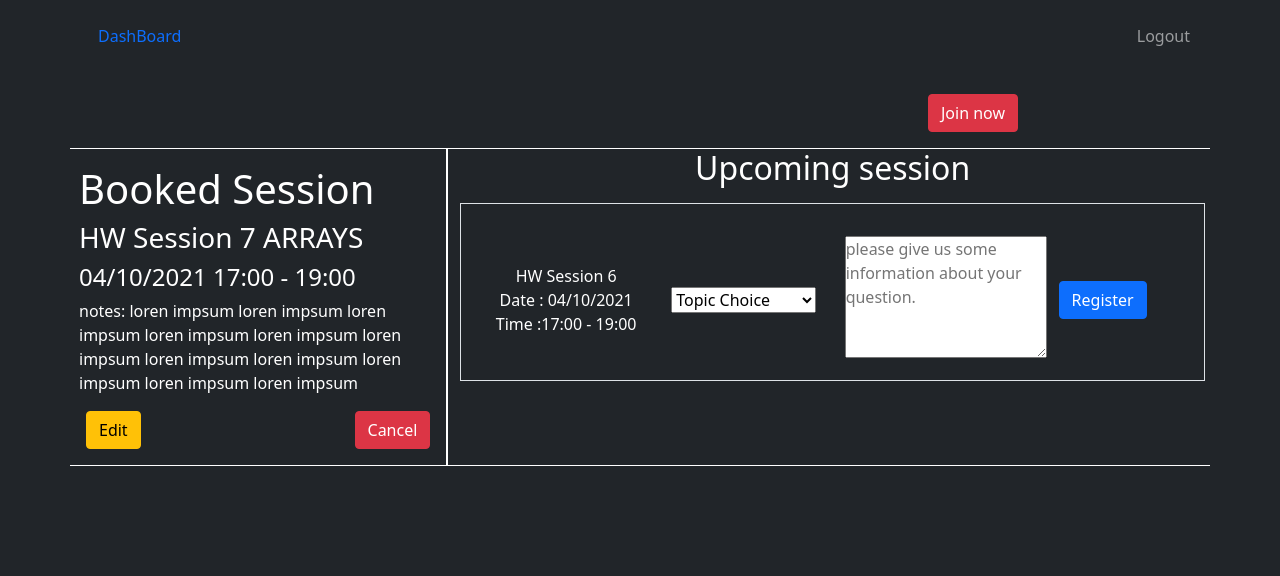
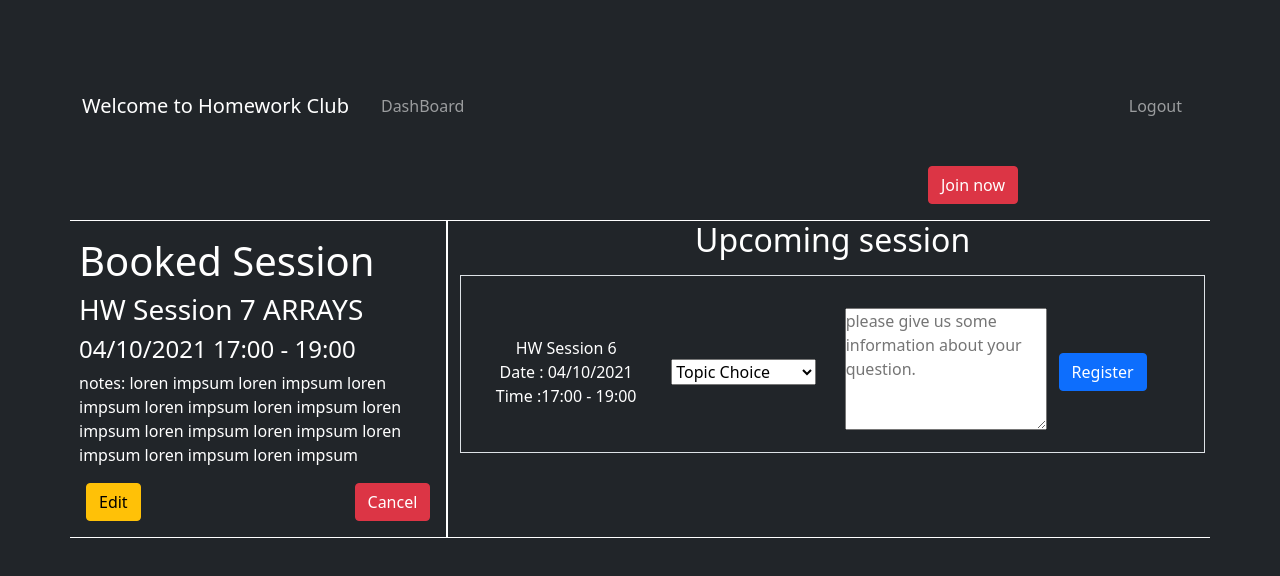
Before and after one commit to muratdemirtas2001/capgemini-hackhaton, a React (Create React App) app in the folder client/: page /dashboard in a window 1280 px wide. Shown: the top 576 px of the page. Built offline with nearby package versions, Linux system fonts and the light colour scheme; no server answers.

Commit message:
updated some component

```diff
--- a/client/src/components/Login.js
+++ b/client/src/components/Login.js
@@ -3,7 +3,7 @@ import Footer from "./Footer";
 import { Link } from "react-router-dom";
 import { useHistory } from "react-router-dom";
 // import { useGlobalContext } from "../../Context";
-import Navbar from "./Navbar";
+import Navbarcomponent from "./Navbarcomponent";
 export default function Login() {
     let history = useHistory();
     // const { loginPerson } = useGlobalContext();
@@ -48,6 +48,7 @@ export default function Login() {
                 .then((data) => {
                     localStorage.setItem("users", data.token);
                     console.log("login recived data.token is", data.token);
+                    console.log("sdsd",data);
                     if (data.auth === "success") {
                         console.log(data);
                         history.push("/dashboard");
@@ -72,7 +73,7 @@ export default function Login() {
     };
     return (
         <div>
-            <Navbar />
+            <Navbarcomponent />
             <section className="bg-dark text-light p-5 pt-lg-5 text-center text-sm-start">
                 <div className="container">
                     <fieldset className="align-items-center  ">
--- a/client/src/components/Logout.js
+++ b/client/src/components/Logout.js
@@ -1,6 +1,6 @@
 import React from "react";
-import { useHistory, Link } from "react-router-dom";
-
+import { useHistory, Link  } from "react-router-dom";
+import { Navbar , Nav, Container } from "react-bootstrap";
 const Logout = () => {
     const history = useHistory();
 
@@ -10,26 +10,20 @@ const Logout = () => {
     };
 
     return (
-        <nav className="navbar navbar-expand-lg bg-dark navbar-dark py-3 fixed-top">
-            <div className="container">
-                <Link to="/dashboard" className="nav-link">DashBoard</Link>
-                <button
-                    className="navbar-toggler"
-                    type="button"
-                    data-bs-toggle="collapse"
-                    data-bs-target="#navmenu"
-                >
-                    <span className="navbar-toggler-icon"></span>
-                </button>
-                <div className="collapse navbar-collapse" id="navmenu">
-                    <ul className="navbar-nav ms-auto">
-                        <li className="nav-item">
-                            <Link to="/login" href="#login" onClick={logout} className="nav-link">Logout</Link>
-                        </li>
-                    </ul>
-                </div>
-            </div>
-        </nav>
+        <Navbar collapseOnSelect expand="lg" bg="dark" variant="dark">
+            <Container>
+                <Navbar.Brand href="#home">Welcome to Homework Club</Navbar.Brand>
+                <Navbar.Toggle aria-controls="responsive-navbar-nav" />
+                <Navbar.Collapse id="responsive-navbar-nav">
+                    <Nav className="me-auto">
+                        <Nav.Link href="#profile"><Link to="/dashboard" className="nav-link">DashBoard</Link></Nav.Link>
+                    </Nav>
+                    <Nav>
+                        <Nav.Link href="#login"><Link to="/login" onClick={logout} className="nav-link">Logout</Link></Nav.Link>
+                    </Nav>
+                </Navbar.Collapse>
+            </Container>
+        </Navbar>
     );
 };
 
--- a/client/src/components/Navbar.js
+++ /dev/null
@@ -1,38 +0,0 @@
-import React from "react";
-import { Link } from "react-router-dom";
-// import logo from "../pages/logo.svg";
-export default function Navbar() {
-	return (
-		<nav className="navbar navbar-expand-lg bg-dark navbar-dark py-3 fixed-top">
-			<div className="container">
-				{/* <img
-					className="logo"
-					data-qa="logo"
-					src={logo}
-					alt="Just the React logo"
-				/> */}
-				<Link to="/" className="nav-link">HOME</Link>
-
-				<button
-					className="navbar-toggler"
-					type="button"
-					data-bs-toggle="collapse"
-					data-bs-target="#navmenu"
-				>
-					<span className="navbar-toggler-icon"></span>
-				</button>
-
-				<div className="collapse navbar-collapse" id="navmenu">
-					<ul className="navbar-nav ms-auto">
-						<li className="nav-item">
-							<Link to="/register" href="#register" className="nav-link">Register</Link>
-						</li>
-						<li className="nav-item">
-							<Link to="/login" href="#login" className="nav-link" >Login</Link>
-						</li>
-					</ul>
-				</div>
-			</div>
-		</nav>
-	);
-}
--- /dev/null
+++ b/client/src/components/Navbarcomponent.js
@@ -0,0 +1,23 @@
+import React from "react";
+import { Link } from "react-router-dom";
+import { Nav, Container, Navbar } from "react-bootstrap";
+export default function Navbarcomponent() {
+	return (
+		<Navbar collapseOnSelect expand="lg" bg="dark" variant="dark">
+		<Container>
+			<Navbar.Toggle aria-controls="responsive-navbar-nav" />
+			<Navbar.Collapse id="responsive-navbar-nav">
+				<Nav className="me-auto">
+					<Nav.Link href="#profile"><Link to="/" className="nav-link">HOME</Link></Nav.Link>
+				</Nav>
+				<Nav>
+					<Nav.Link href="#login"><Link to="/register" href="#register" className="nav-link">Register</Link></Nav.Link>
+				</Nav>
+				<Nav>
+					<Nav.Link href="#login"><Link to="/login" href="#login" className="nav-link" >Login</Link></Nav.Link>
+				</Nav>
+			</Navbar.Collapse>
+		</Container>
+	</Navbar>
+	);
+}
--- a/client/src/components/Register.js
+++ b/client/src/components/Register.js
@@ -4,7 +4,7 @@ import { useGlobalContext } from "../../Context";
 import { Link } from "react-router-dom";
 import { useHistory } from "react-router-dom";
 import Footer from "./Footer";
-import Navbar from "./Navbar";
+import Navbarcomponent from "./Navbarcomponent";
 
 export default function Register() {
     const { registedPeople, setRegisteredPeople } = useGlobalContext();
@@ -103,7 +103,7 @@ export default function Register() {
     console.log(signup);
     return (
         <section>
-            <Navbar />
+            <Navbarcomponent />
             <div className="justify-content-center bg-dark p-3 text-white">
                 <fieldset className="justify-content-center align-center d-flex flex-wrap bg-dark p-1">
                     {warning ? <div className=" justify-content-center align-center  p-3 mb-2 bg-danger text-center  text-white">{error}</div> : null}
--- a/client/src/pages/Dashboard.js
+++ b/client/src/pages/Dashboard.js
@@ -26,7 +26,6 @@ export default function Dashboard() {
 
 	console.log("TOKEN IN DASHBOARD IS", token);
 	console.log(isPracticed ? users[0].firstname : "hello world");
-	console.log(users);
 	const handlesubmit = () => {
 		return "hello world!";
 	};
--- a/client/src/pages/Home.css
+++ b/client/src/pages/Home.css
@@ -1,3 +1,5 @@
+
+@import 'bootstrap/dist/css/bootstrap.min.css';
 *{
 	margin: 0;
 	padding: 0;
--- a/client/src/pages/Home.js
+++ b/client/src/pages/Home.js
@@ -1,13 +1,13 @@
 // import { useEffect, useState } from "react";
 
-import Navbar from "../components/Navbar";
+import Navbarcomponent from "../components/Navbarcomponent";
 import "./Home.css";
 import Footer from "../components/Footer";
 import Landing from "../components/Landing";
 export function Home() {
 	return (
 		<main role="main">
-			<Navbar />
+			<Navbarcomponent />
 			<Landing />
 			<Footer />
 		</main>
--- a/package.json
+++ b/package.json
@@ -81,6 +81,7 @@
 		"password-validator": "^5.1.1",
 		"pg": "^8.6.0",
 		"process": "^0.11.10",
+		"react-bootstrap": "^2.0.0-rc.0",
 		"react-icons": "^4.2.0",
 		"uuid": "^8.3.2"
 	},
```
Also changed, not shown: 1 other file (tests, documents, lock files or other folders).
